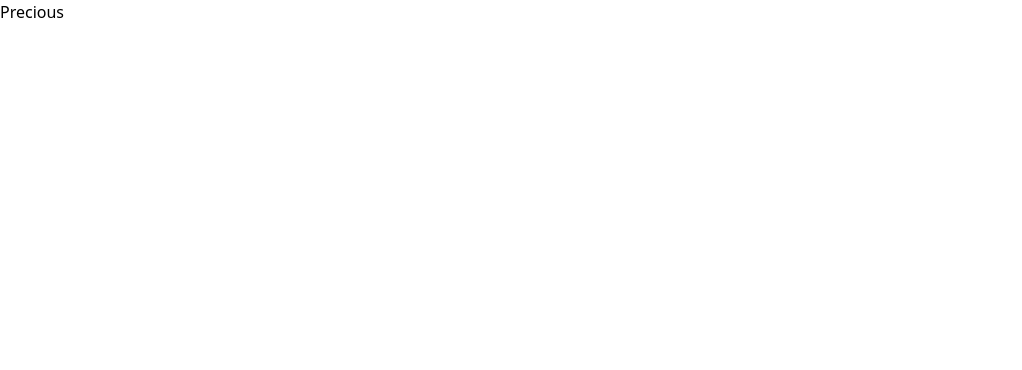
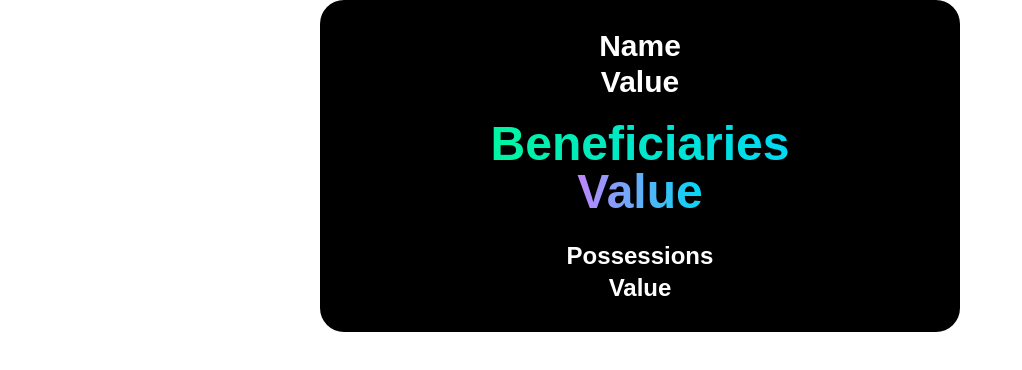
Before and after one commit to willGenerator/Will_generator, a React (Vite) app: page /card in a window 1280 px wide. Shown: the top 370 px of the page, without its empty margins (0-1022 px from the left). Built offline with nearby package versions, Linux system fonts and the light colour scheme.

Commit message:
feat:Card Component

```diff
--- a/package.json
+++ b/package.json
@@ -10,7 +10,8 @@
   },
   "dependencies": {
     "react": "^18.2.0",
-    "react-dom": "^18.2.0"
+    "react-dom": "^18.2.0",
+    "react-router-dom": "^6.4.3"
   },
   "devDependencies": {
     "@types/react": "^18.0.24",
--- a/src/App.jsx
+++ b/src/App.jsx
@@ -1,14 +1,20 @@
 import react from 'react'
-
+import { BrowserRouter as Router,Routes,Route } from 'react-router-dom'
 import './App.css'
+import Card from './components/Card/Index'
 
 function App() {
 
 
   return (
-    <div className="App">
-      <h1>Precious</h1>
-    </div>
+    <Router>
+      <Routes>
+
+        <Route path="/card" element={<Card/>} />
+
+      </Routes>
+
+    </Router>
   )
 }
 
--- /dev/null
+++ b/src/components/Card/Index.jsx
@@ -0,0 +1,23 @@
+import React from 'react'
+
+function Card() {
+  return (
+    <>
+    <div className='flex justify-center items-center h-full'>
+    <div className='bg-[#000000] flex flex-row justify-center items-center w-2/4 rounded-3xl' >
+
+    <div className='flex flex-col justify-center items-center px-7 py-7'>
+        <h3 className=' text-white font-semibold text-3xl'>Name</h3>
+        <h3 className=' text-white font-semibold text-3xl mb-5'>Value</h3>
+        <h3 className=' font-black text-5xl text-transparent bg-clip-text bg-gradient-to-r from-[#00F5A0] to-[#00D9F5]'>Beneficiaries</h3>
+        <h3 className=' font-black text-5xl text-transparent bg-clip-text bg-gradient-to-r from-purple-400 to-[#00D9F5] mb-6'>Value</h3>
+        <h3 className=' text-white font-black text-2xl'>Possessions</h3>
+        <h3 className=' text-white font-black text-2xl'>Value</h3>
+    </div>
+    </div>
+    </div>
+    </>
+  )
+}
+
+export default Card
--- a/src/index.css
+++ b/src/index.css
@@ -1,3 +1,13 @@
 @tailwind base;
 @tailwind components;
 @tailwind utilities;
+
+@layer base {
+    @import url('https://fonts.googleapis.com/css2?family=Poppins:ital,wght@0,300;0,400;0,500;0,600;0,700;0,800;0,900;1,200;1,300&display=swap');
+	* {
+		box-sizing: border-box;
+		padding: 0;
+		margin: 0;
+		font-family: 'Poppins', sans-serif;
+	}
+}
```
Also changed, not shown: 1 other file (tests, documents, lock files or other folders).
